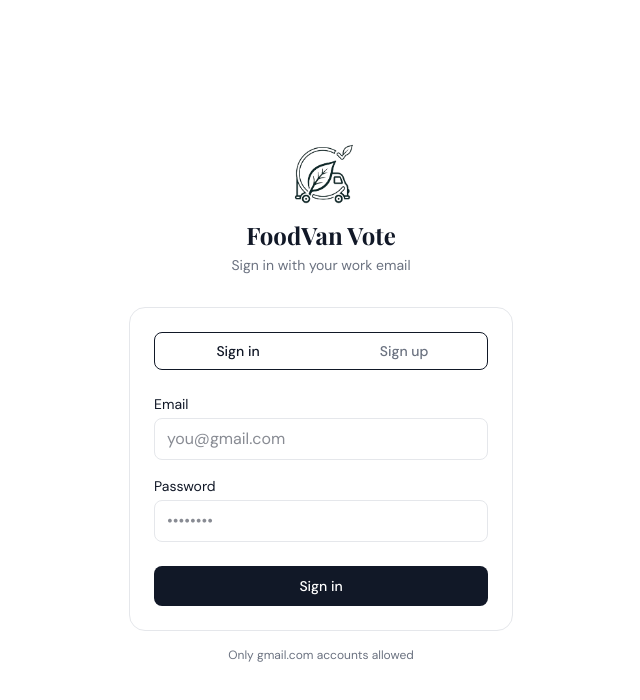
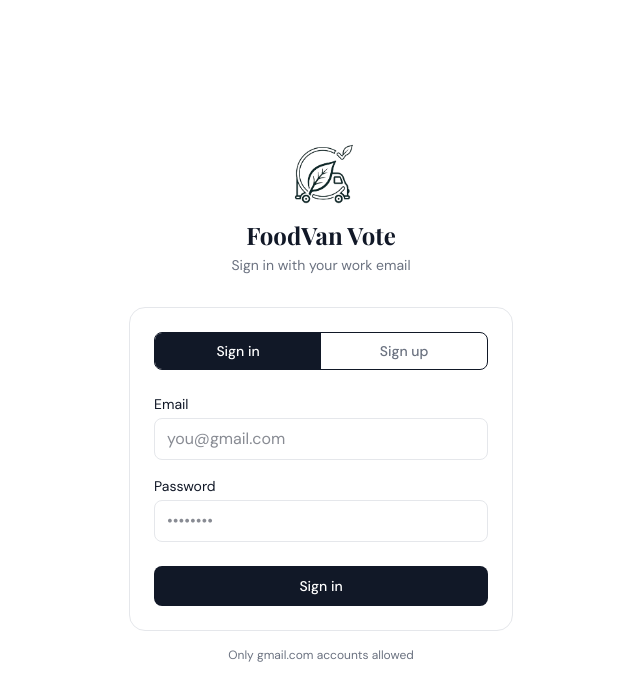
Before and after one commit to sajeeb-me/food-van-vote, a Next.js app: page / in a window 1280 px wide. Shown: the top 700 px of the page, without its empty margins (319-959 px from the left). Built offline with nearby package versions, Linux system fonts and the light colour scheme; no server answers.

Commit message:
feat: simplify styling in LoginPage by using Tailwind CSS classes

```diff
--- a/src/app/page.tsx
+++ b/src/app/page.tsx
@@ -94,11 +94,7 @@ export default function LoginPage() {
 
         {/* Card */}
         <div
-          className="rounded-2xl p-6"
-          style={{
-            background: "var(--surface)",
-            border: "1px solid var(--border)",
-          }}
+          className="rounded-2xl p-6 bg-(--surface) border border-(--border)"
         >
           {/* Toggle */}
           <div className="flex mb-6 border rounded-lg overflow-hidden">
@@ -109,11 +105,7 @@ export default function LoginPage() {
                   setMode(m);
                   setMessage(null);
                 }}
-                className="flex-1 py-2 text-sm font-medium"
-                style={{
-                  background: mode === m ? "var(--surface2)" : "transparent",
-                  color: mode === m ? "var(--textBase)" : "var(--muted)",
-                }}
+                className={`flex-1 py-2 text-sm font-medium ${mode === m ? "bg-(--primary) text-white" : "transparent text-(--muted)"} transition-colors`}
               >
                 {m === "sign_in" ? "Sign in" : "Sign up"}
               </button>
```
